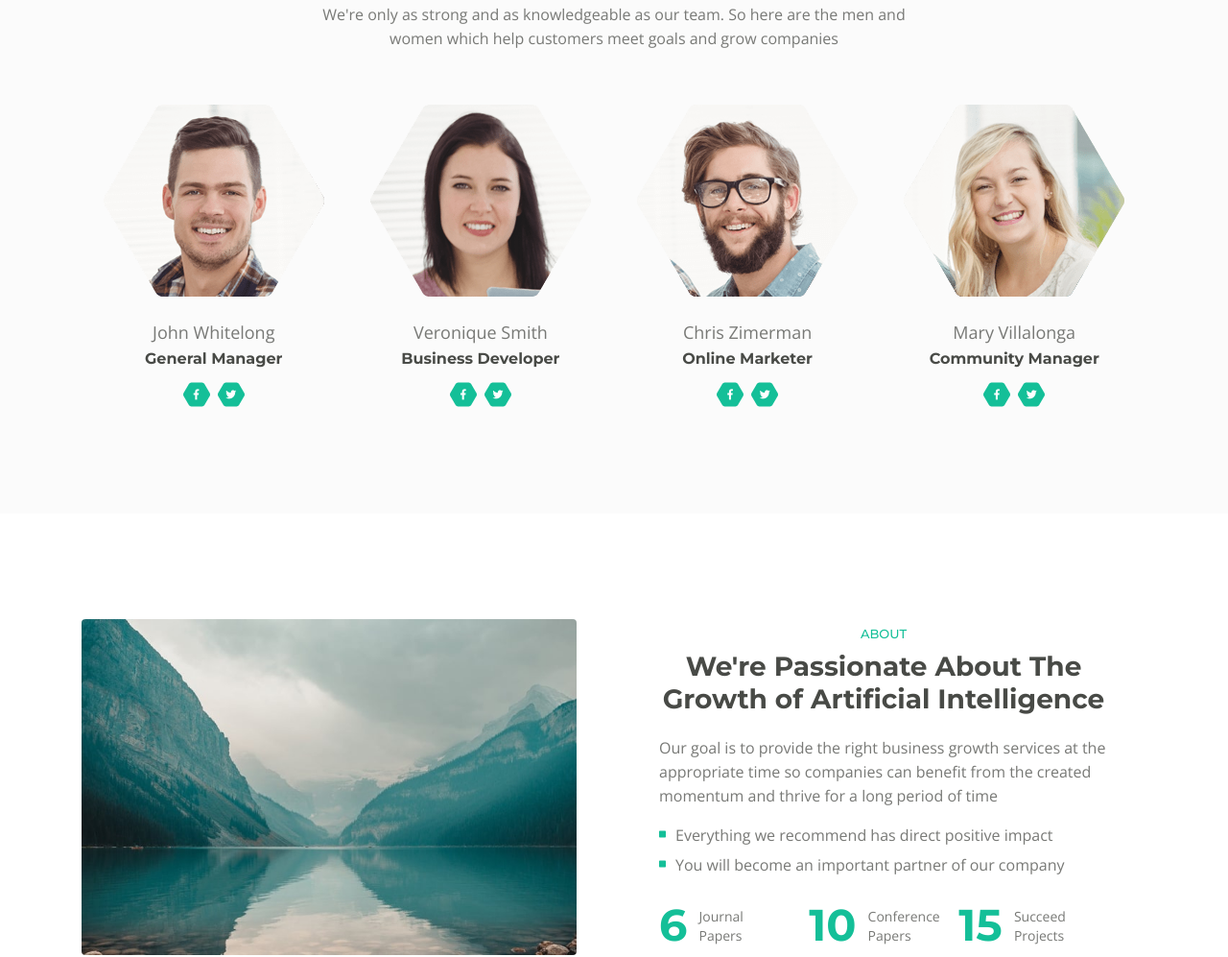
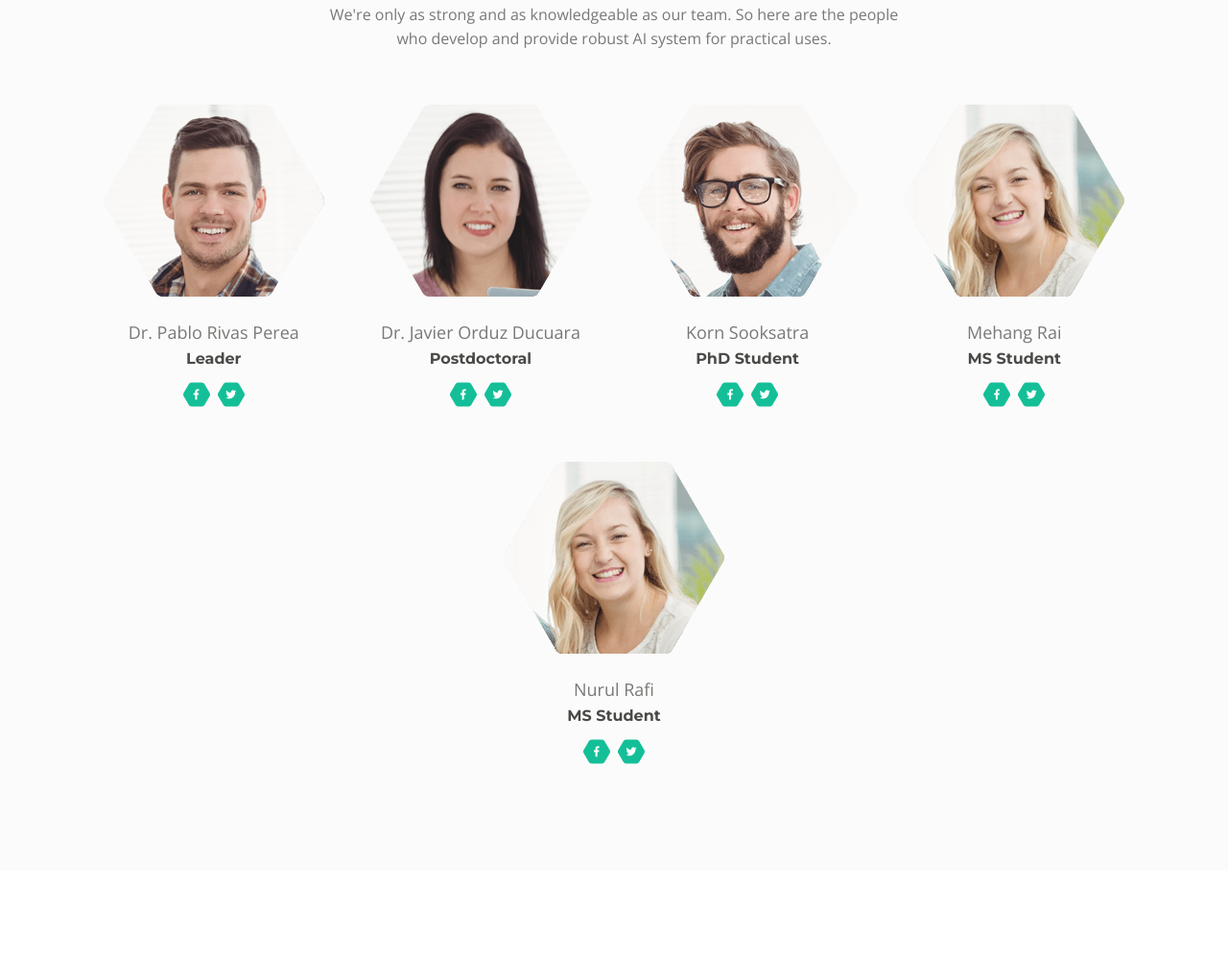
Before and after one commit to kornsook/baylorai-web, a plain HTML site: page index.html in a window 1280 px wide. Shown: the part 4543-5540 px from the top of the page at 96% size. Drawn offline with nearby package versions, Linux system fonts and the light colour scheme.

Commit message:
edit members

```diff
--- a/index.html
+++ b/index.html
@@ -649,7 +649,7 @@
             <div class="row">
                 <div class="col-lg-12">
                     <h2>Our members</h2>
-                    <p class="p-heading">We're only as strong and as knowledgeable as our team. So here are the men and women which help customers meet goals and grow companies</p>
+                    <p class="p-heading">We're only as strong and as knowledgeable as our team. So here are the people who develop and provide robust AI system for practical uses.</p>
                 </div> <!-- end of col -->
             </div> <!-- end of row -->
             <div class="row">
@@ -660,8 +660,8 @@
                         <div class="image-wrapper">
                             <img class="img-fluid" src="images/team-1.png" alt="alternative">
                         </div> <!-- end of image-wrapper -->
-                        <p class="p-large">John Whitelong</p>
-                        <p class="job-title">General Manager</p>
+                        <p class="p-large">Dr. Pablo Rivas Perea</p>
+                        <p class="job-title">Leader</p>
                         <span class="social-icons">
                             <span class="fa-stack">
                                 <a href="#your-link">
@@ -684,8 +684,8 @@
                         <div class="image-wrapper">
                             <img class="img-fluid" src="images/team-2.png" alt="alternative">
                         </div> <!-- end of image wrapper -->
-                        <p class="p-large">Veronique Smith</p>
-                        <p class="job-title">Business Developer</p>
+                        <p class="p-large">Dr. Javier Orduz Ducuara</p>
+                        <p class="job-title">Postdoctoral</p>
                         <span class="social-icons">
                             <span class="fa-stack">
                                 <a href="#your-link">
@@ -708,8 +708,8 @@
                         <div class="image-wrapper">
                             <img class="img-fluid" src="images/team-3.png" alt="alternative">
                         </div> <!-- end of image wrapper -->
-                        <p class="p-large">Chris Zimerman</p>
-                        <p class="job-title">Online Marketer</p>
+                        <p class="p-large">Korn Sooksatra</p>
+                        <p class="job-title">PhD Student</p>
                         <span class="social-icons">
                             <span class="fa-stack">
                                 <a href="#your-link">
@@ -732,8 +732,30 @@
                         <div class="image-wrapper">
                             <img class="img-fluid" src="images/team-4.png" alt="alternative">
                         </div> <!-- end of image wrapper -->
-                        <p class="p-large">Mary Villalonga</p>
-                        <p class="job-title">Community Manager</p>
+                        <p class="p-large">Mehang Rai</p>
+                        <p class="job-title">MS Student</p>
+                        <span class="social-icons">
+                            <span class="fa-stack">
+                                <a href="#your-link">
+                                    <span class="hexagon"></span>
+                                    <i class="fab fa-facebook-f fa-stack-1x"></i>
+                                </a>
+                            </span>
+                            <span class="fa-stack">
+                                <a href="#your-link">
+                                    <span class="hexagon"></span>
+                                    <i class="fab fa-twitter fa-stack-1x"></i>
+                                </a>
+                            </span>
+                        </span>
+                    </div> <!-- end of team-member -->
+
+                    <div class="team-member">
+                        <div class="image-wrapper">
+                            <img class="img-fluid" src="images/team-4.png" alt="alternative">
+                        </div> <!-- end of image wrapper -->
+                        <p class="p-large">Nurul Rafi</p>
+                        <p class="job-title">MS Student</p>
                         <span class="social-icons">
                             <span class="fa-stack">
                                 <a href="#your-link">
```
